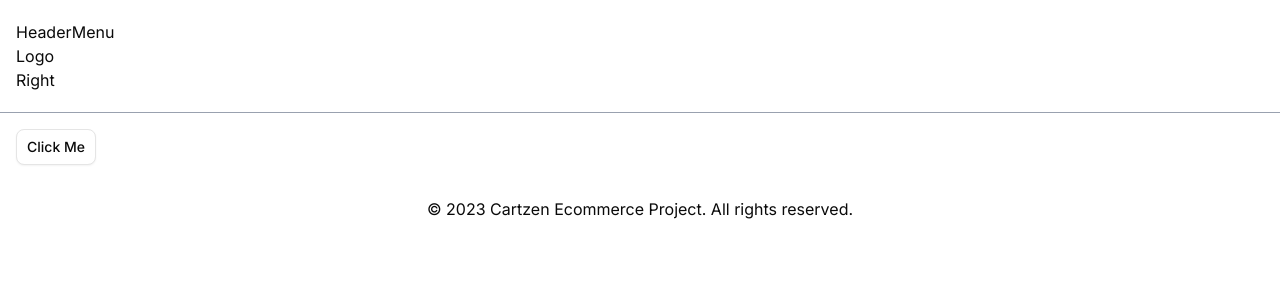
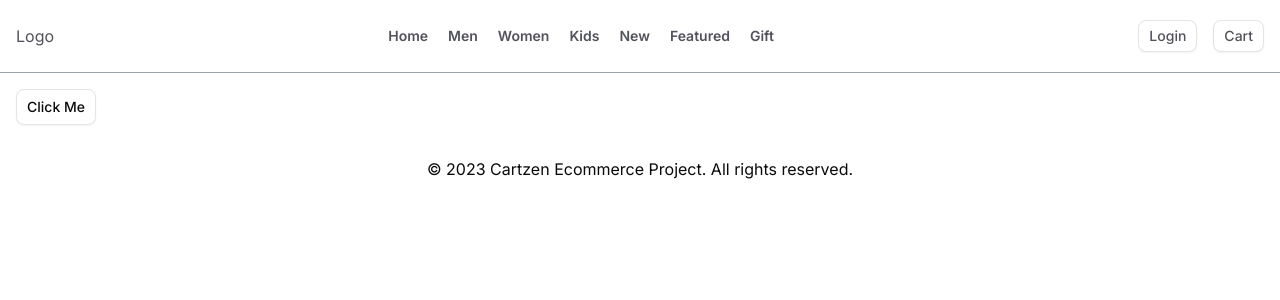
Before and after one commit to hs56704-alt/cartzen-, a Next.js app: page / in a window 1280 px wide. Shown: the top 300 px of the page. Built offline with nearby package versions, Linux system fonts and the light colour scheme.

Commit message:
headermenu

```diff
--- a/app/globals.css
+++ b/app/globals.css
@@ -5,6 +5,15 @@
 @custom-variant dark (&:is(.dark *));
 
 @theme inline {
+  /* Colors start */
+  --color-darkColor: #151515;
+  --color-lightColor: #52525b;
+  --color-lightOrange: #fca99b;
+  --color-lightBlue: #7688DB;
+  --color-darkBlue: #6c7fd8;
+  --color-darkText: #686e7d;
+  --color-lightBg: #f8f8fB;
+/* Colors end */
   --color-background: var(--background);
   --color-foreground: var(--foreground);
   --font-sans: var(--font-sans);
--- a/components/Container.tsx
+++ b/components/Container.tsx
@@ -2,12 +2,12 @@ import { cn } from "@/lib/utils";
 
 interface Props{
     children: React.ReactNode;
-    classname?: string;
+    className?: string;
 }
 
-const Container = ({ children, classname }: Props) => {
+const Container = ({ children, className }: Props) => {
   return (
-    <div className={cn("max-w-7xl mx-auto px-4", classname)}>
+    <div className={cn("max-w-7xl mx-auto px-4", className)}>
         {children}
 
     </div>
--- a/components/Header.tsx
+++ b/components/Header.tsx
@@ -1,17 +1,19 @@
-
 import React from 'react'
 import HeaderMenu from './HeaderMenu'
 import Logo from './Logo'
 import Container from './Container'
+import { Button } from './ui/button'
+
 
 const Header = () => {
   return (
     <header className = "border-b border-b-gray-400 py-5">
-        <Container>
+        <Container className="flex items-center justify-between gap-7 text-lightColor">
+          <Logo />
           <HeaderMenu />
-          <Logo />
-          <div>
-            Right
+          <div className="flex items-center gap-4">
+            <Button variant="outline" size="sm">Login</Button>
+            <Button variant="outline" size="sm">Cart</Button>
           </div>
         </Container>
       </header>
--- a/components/HeaderMenu.tsx
+++ b/components/HeaderMenu.tsx
@@ -1,9 +1,15 @@
+import { headerData } from '@/constants'
+import Link from 'next/link'
 import React from 'react'
 
 const HeaderMenu = () => {
   return (
-    <div>
-      HeaderMenu
+    <div className="hidden md:inline-flex w-1/3 items-center gap-5 text-sm capitalize font-semibold">
+      {headerData?.map((item) => (
+        <Link key={item?.href} href={item?.href}>
+          {item?.title}
+        </Link>
+      ))}
     </div>
   )
 }
--- /dev/null
+++ b/constants/index.ts
@@ -0,0 +1,9 @@
+export const headerData = [
+    { title : "Home", href : "/" },
+    { title : "Men", href : "/men" },
+    { title : "Women", href : "/women" },
+    { title : "Kids", href : "/kids" },
+    { title : "New", href : "/new" },
+    { title : "Featured", href : "/featured" },
+    { title : "Gift", href : "/gift" },
+];
```
